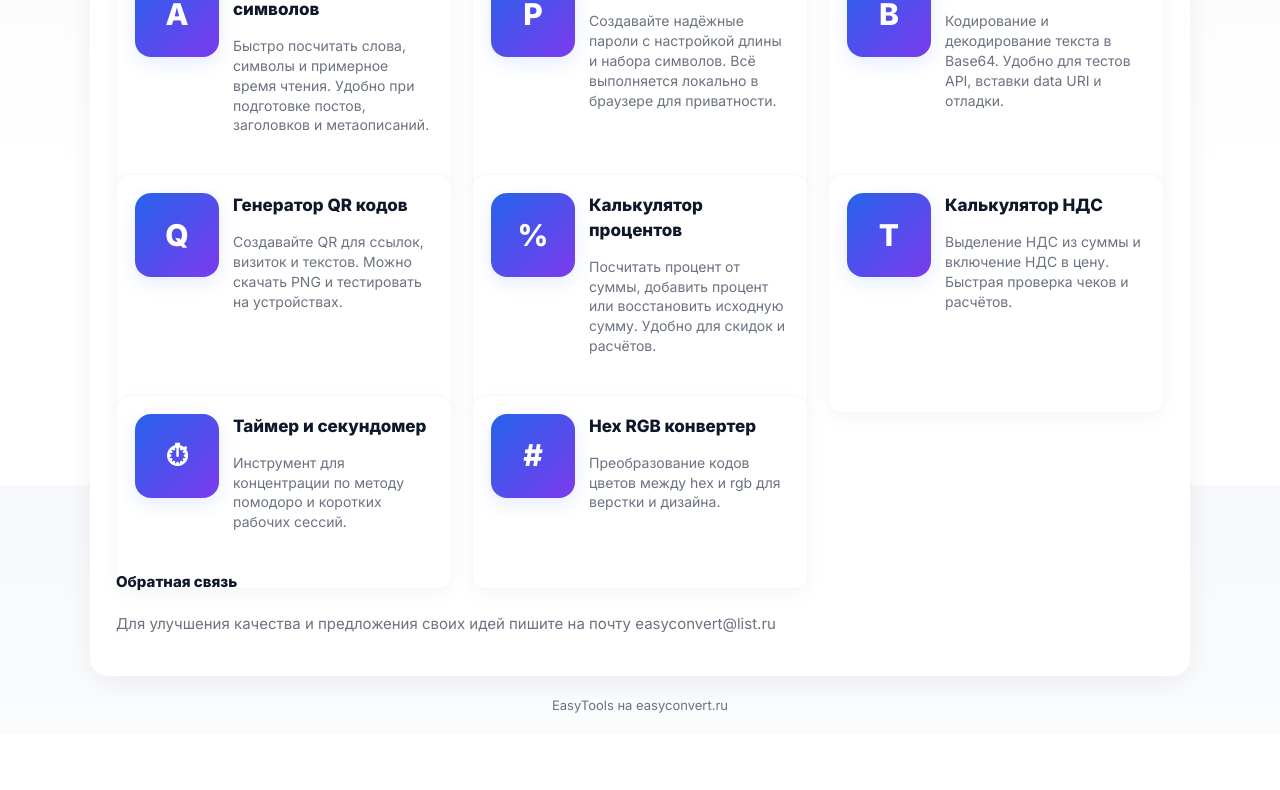
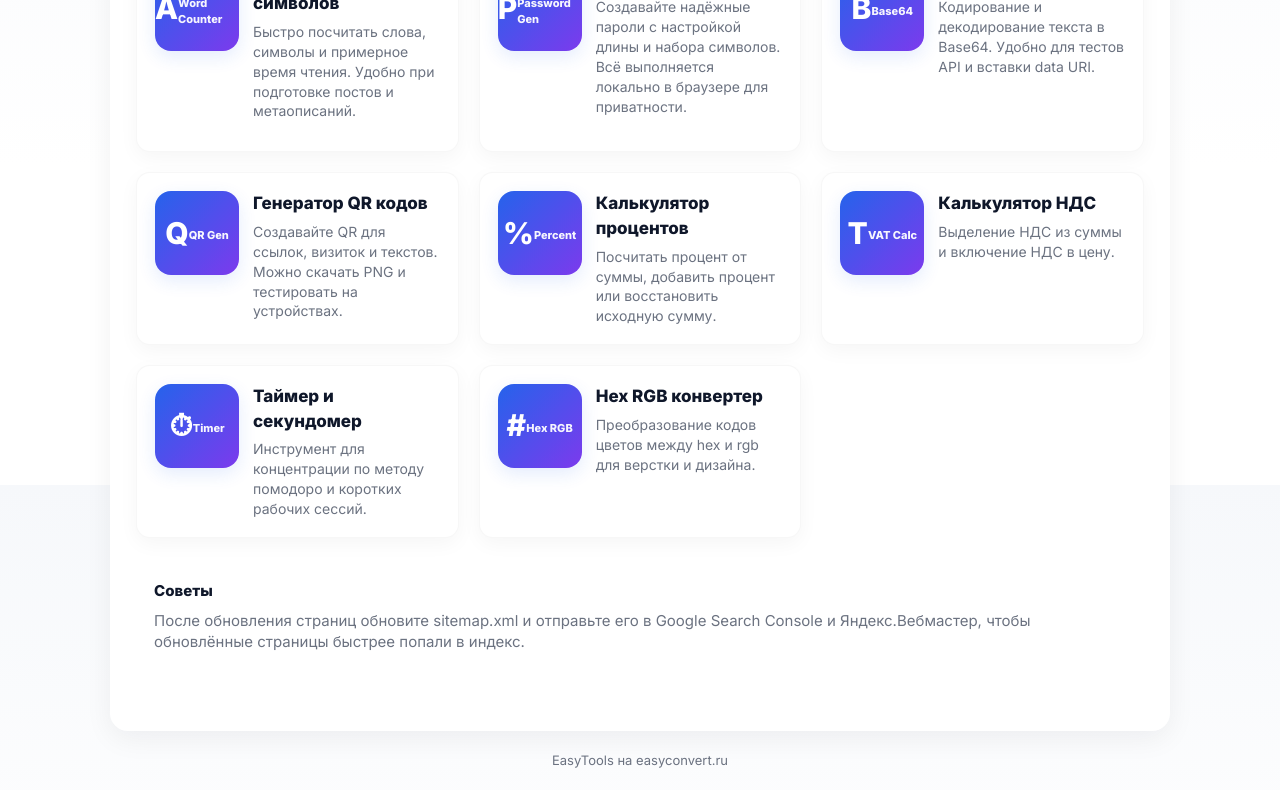
Before and after one commit to matvey18/easyconvert, a plain HTML site: page index.html in a window 1280 px wide. Shown: the part 315-1105 px from the top of the page. Before the commit the page ends 1049 px from the top, so only its background shows below. Drawn offline with Linux system fonts and the light colour scheme.

Commit message:
Update index.html

```diff
--- a/index.html
+++ b/index.html
@@ -4,17 +4,8 @@
   <meta charset="utf-8">
   <meta name="viewport" content="width=device-width,initial-scale=1">
   <title>EasyTools — набор быстрых онлайн утилит</title>
-  <meta name="description" content="EasyTools на easyconvert.ru. Генератор паролей, счётчик слов, конвертеры, QR генератор и другие утилиты. Работает в браузере без регистрации.">
-  <link rel="canonical" href="https://easyconvert.ru/">
-  <meta property="og:title" content="EasyTools — набор быстрых онлайн утилит">
-  <meta property="og:description" content="Генератор паролей, счётчик слов, QR генератор и другие онлайн утилиты на easyconvert.ru">
-  <meta property="og:url" content="https://easyconvert.ru/">
-  <meta property="og:type" content="website">
-  <meta name="twitter:card" content="summary">
-  <meta name="robots" content="index,follow">
-
+  <meta name="description" content="EasyTools на easyconvert.ru. Генератор паролей, счётчик слов, конвертеры, QR генератор и другие утилиты.">
   <link href="https://fonts.googleapis.com/css2?family=Inter:wght@400;600;800&display=swap" rel="stylesheet">
-
   <style>
     :root{
       --bg:#f6f8fb;
@@ -24,6 +15,7 @@
       --radius:14px;
       --shadow:0 8px 28px rgba(16,24,40,0.06);
     }
+    *{box-sizing:border-box}
     html,body{height:100%}
     body{
       margin:0;
@@ -38,104 +30,51 @@
     .wrap{max-width:1100px;margin:28px auto;padding:20px}
     header{display:flex;align-items:center;gap:16px;padding:18px;border-radius:16px;background:linear-gradient(90deg, rgba(37,99,235,0.06), rgba(124,58,237,0.02));box-shadow:var(--shadow)}
     .logo{
-      width:80px;
-      height:80px;
-      border-radius:16px;
+      width:80px;height:80px;border-radius:16px;
       background:linear-gradient(135deg,var(--accent),#7c3aed);
-      display:flex;
-      align-items:center;
-      justify-content:center;
-      color:white;
-      font-weight:800;
-      font-size:28px;
+      display:flex;align-items:center;justify-content:center;color:white;font-weight:800;font-size:28px;
       transform-origin:center;
-      animation:logo-pulse 2400ms ease-in-out infinite;
+      animation:logo-glow 2400ms ease-in-out infinite;
     }
-    @keyframes logo-pulse{
-      0%{transform:scale(1)}
-      50%{transform:scale(1.06)}
-      100%{transform:scale(1)}
+    @keyframes logo-glow{
+      0%{transform:scale(1); box-shadow:0 6px 18px rgba(37,99,235,0.12)}
+      50%{transform:scale(1.06); box-shadow:0 20px 60px rgba(37,99,235,0.18)}
+      100%{transform:scale(1); box-shadow:0 6px 18px rgba(37,99,235,0.12)}
     }
-    /* respect user reduced motion */
-    @media (prefers-reduced-motion: reduce){
-      .logo{animation:none}
-    }
+    @media (prefers-reduced-motion: reduce){ .logo{animation:none} }
+    .logo-sub{font-size:11px;opacity:0.95;margin-top:4px;display:block}
     h1{margin:0;font-size:22px}
     p.lead{margin:6px 0 0;color:var(--muted);max-width:820px}
-    main.card{background:var(--card);padding:26px;border-radius:18px;box-shadow:var(--shadow);margin-top:20px}
+    main.card{background:var(--card);padding:26px;border-radius:18px;box-shadow:var(--shadow);margin-top:20px;padding-bottom:60px;position:relative;z-index:1}
+    /* extra bottom space so hovering cards don't cover the following text */
     .tools-container{display:flex;justify-content:center}
-    .tools{
-      display:grid;
-      grid-template-columns:repeat(3,1fr);
-      gap:20px;
-      justify-content:center;
-      align-items:start;
-      align-content:start;
-      width:100%;
-      box-sizing:border-box;
-    }
-
-    /* make each card equal height and make whole card clickable */
+    .tools{display:grid;grid-template-columns:repeat(3,1fr);gap:20px;justify-content:center;align-items:start;align-content:start;width:100%}
     .tool-link{display:block;text-decoration:none;color:inherit;height:100%}
-    .tool-card{
-      background:#ffffff;
-      border-radius:14px;
-      padding:18px;
-      box-shadow:0 6px 20px rgba(2,6,23,0.04);
-      display:flex;
-      flex-direction:column;
-      gap:12px;
-      transition:transform .18s,box-shadow .18s,border-color .18s;
-      border:1px solid rgba(2,6,23,0.03);
-      height:100%;
-    }
+    .tool-card{background:#ffffff;border-radius:14px;padding:18px;box-shadow:0 6px 20px rgba(2,6,23,0.04);display:flex;flex-direction:column;gap:12px;transition:transform .18s,box-shadow .18s,border-color .18s;border:1px solid rgba(2,6,23,0.03);min-height:160px;position:relative;z-index:2}
     .tool-card:hover{transform:translateY(-6px);box-shadow:0 18px 40px rgba(2,6,23,0.08);border-color:rgba(37,99,235,0.12)}
-
-    /* align logo and title top, keep logos same baseline */
     .tool-head{display:flex;align-items:flex-start;gap:14px}
-    .dot{
-      width:84px;
-      height:84px;
-      border-radius:16px;
-      background:linear-gradient(135deg,var(--accent),#7c3aed);
-      display:flex;
-      align-items:center;
-      justify-content:center;
-      color:white;
-      font-weight:800;
-      font-size:30px;
-      flex:0 0 84px;
-      box-shadow:0 6px 18px rgba(37,99,235,0.12);
-    }
+    .dot{width:84px;height:84px;border-radius:16px;background:linear-gradient(135deg,var(--accent),#7c3aed);display:flex;align-items:center;justify-content:center;color:white;font-weight:800;font-size:30px;flex:0 0 84px;box-shadow:0 6px 18px rgba(37,99,235,0.12)}
+    .dot .sub{display:block;font-size:11px;margin-top:6px;opacity:0.95}
     .tool-name{font-weight:700;font-size:17px;margin-bottom:6px}
     .tool-desc{color:var(--muted);font-size:14px;line-height:1.42}
-    /* ensure footer meta removed, so content flows */
-    .tool-content{display:flex;flex-direction:column;gap:8px}
-
-    footer{margin-top:20px;color:var(--muted);font-size:13px;text-align:center}
-    @media(max-width:980px){
-      .tools{grid-template-columns:repeat(2,1fr)}
-      .dot{width:72px;height:72px;flex:0 0 72px;font-size:26px}
-    }
-    @media(max-width:640px){
-      header{flex-direction:column;align-items:flex-start}
-      .logo{width:64px;height:64px;border-radius:12px;font-size:22px}
-      .tools{grid-template-columns:1fr;gap:14px}
-      .dot{width:64px;height:64px;flex:0 0 64px;font-size:22px}
-    }
-
-    /* ensure equal card heights by making grid rows stretch */
+    .no-meta{margin-top:auto} /* removes bottom label area */
+    section.tips{position:relative;z-index:3;margin-top:24px;padding:18px;background:linear-gradient(180deg,rgba(255,255,255,0.6),rgba(255,255,255,0.9));border-radius:12px}
+    footer{margin-top:20px;color:var(--muted);font-size:13px;text-align:center;position:relative;z-index:3}
+    @media(max-width:980px){ .tools{grid-template-columns:repeat(2,1fr)} .dot{width:72px;height:72px;font-size:26px} }
+    @media(max-width:640px){ header{flex-direction:column;align-items:flex-start} .logo{width:64px;height:64px;font-size:22px} .tools{grid-template-columns:1fr} .dot{width:64px;height:64px;font-size:22px} }
+    /* ensure cards align equal heights */
     .tools > * { display:flex }
   </style>
 </head>
 <body>
   <div class="wrap">
     <header>
-      <div class="logo" aria-hidden="true">ET</div>
+      <div>
+        <div class="logo" aria-hidden="true">ET<span class="logo-sub">EasyTools</span></div>
+      </div>
       <div>
         <h1>EasyTools</h1>
-        <p class="lead">Практичные онлайн утилиты на easyconvert.ru. Быстро, просто, безплатно и без регистрации.</p>
-        <p class="lead"> Чтобы воспользоваться инструментом просто нажмите на карточку.</p>
+        <p class="lead">Практичные онлайн утилиты на easyconvert.ru. Быстро, просто, без регистрации. Нажмите на карточку инструмента, чтобы открыть нужную страницу.</p>
       </div>
     </header>
 
@@ -148,20 +87,21 @@
           <a class="tool-link" href="/schetchik_slov.html" title="Счётчик слов">
             <div class="tool-card" role="button" aria-label="Счётчик слов">
               <div class="tool-head">
-                <div class="dot">A</div>
-                <div class="tool-content">
+                <div class="dot">A<span class="sub">Word Counter</span></div>
+                <div>
                   <div class="tool-name">Счётчик слов и символов</div>
-                  <div class="tool-desc">Быстро посчитать слова, символы и примерное время чтения. Удобно при подготовке постов, заголовков и метаописаний.</div>
+                  <div class="tool-desc">Быстро посчитать слова, символы и примерное время чтения. Удобно при подготовке постов и метаописаний.</div>
                 </div>
               </div>
+              <div class="no-meta"></div>
             </div>
           </a>
 
           <a class="tool-link" href="/generator_paroley.html" title="Генератор паролей">
             <div class="tool-card" role="button" aria-label="Генератор паролей">
               <div class="tool-head">
-                <div class="dot">P</div>
-                <div class="tool-content">
+                <div class="dot">P<span class="sub">Password Gen</span></div>
+                <div>
                   <div class="tool-name">Генератор паролей</div>
                   <div class="tool-desc">Создавайте надёжные пароли с настройкой длины и набора символов. Всё выполняется локально в браузере для приватности.</div>
                 </div>
@@ -169,23 +109,23 @@
             </div>
           </a>
 
-          <a class="tool-link" href="/base64.html" title="Base64 кодирование">
+          <a class="tool-link" href="/base64.html" title="Base64">
             <div class="tool-card" role="button" aria-label="Base64">
               <div class="tool-head">
-                <div class="dot">B</div>
-                <div class="tool-content">
+                <div class="dot">B<span class="sub">Base64</span></div>
+                <div>
                   <div class="tool-name">Base64 кодирование</div>
-                  <div class="tool-desc">Кодирование и декодирование текста в Base64. Удобно для тестов API, вставки data URI и отладки.</div>
+                  <div class="tool-desc">Кодирование и декодирование текста в Base64. Удобно для тестов API и вставки data URI.</div>
                 </div>
               </div>
             </div>
           </a>
 
-          <a class="tool-link" href="/qr.html" title="Генератор QR кодов">
-            <div class="tool-card" role="button" aria-label="QR генератор">
+          <a class="tool-link" href="/qr.html" title="QR">
+            <div class="tool-card" role="button" aria-label="QR">
               <div class="tool-head">
-                <div class="dot">Q</div>
-                <div class="tool-content">
+                <div class="dot">Q<span class="sub">QR Gen</span></div>
+                <div>
                   <div class="tool-name">Генератор QR кодов</div>
                   <div class="tool-desc">Создавайте QR для ссылок, визиток и текстов. Можно скачать PNG и тестировать на устройствах.</div>
                 </div>
@@ -193,35 +133,35 @@
             </div>
           </a>
 
-          <a class="tool-link" href="/percent.html" title="Калькулятор процентов">
-            <div class="tool-card" role="button" aria-label="Калькулятор процентов">
+          <a class="tool-link" href="/percent.html" title="Percent">
+            <div class="tool-card" role="button" aria-label="Percent">
               <div class="tool-head">
-                <div class="dot">%</div>
-                <div class="tool-content">
+                <div class="dot">%<span class="sub">Percent</span></div>
+                <div>
                   <div class="tool-name">Калькулятор процентов</div>
-                  <div class="tool-desc">Посчитать процент от суммы, добавить процент или восстановить исходную сумму. Удобно для скидок и расчётов.</div>
+                  <div class="tool-desc">Посчитать процент от суммы, добавить процент или восстановить исходную сумму.</div>
                 </div>
               </div>
             </div>
           </a>
 
-          <a class="tool-link" href="/vat.html" title="Калькулятор НДС">
-            <div class="tool-card" role="button" aria-label="Калькулятор НДС">
+          <a class="tool-link" href="/vat.html" title="VAT">
+            <div class="tool-card" role="button" aria-label="VAT">
               <div class="tool-head">
-                <div class="dot">T</div>
-                <div class="tool-content">
+                <div class="dot">T<span class="sub">VAT Calc</span></div>
+                <div>
                   <div class="tool-name">Калькулятор НДС</div>
-                  <div class="tool-desc">Выделение НДС из суммы и включение НДС в цену. Быстрая проверка чеков и расчётов.</div>
+                  <div class="tool-desc">Выделение НДС из суммы и включение НДС в цену.</div>
                 </div>
               </div>
             </div>
           </a>
 
-          <a class="tool-link" href="/timer.html" title="Таймер">
-            <div class="tool-card" role="button" aria-label="Таймер">
+          <a class="tool-link" href="/timer.html" title="Timer">
+            <div class="tool-card" role="button" aria-label="Timer">
               <div class="tool-head">
-                <div class="dot">⏱</div>
-                <div class="tool-content">
+                <div class="dot">⏱<span class="sub">Timer</span></div>
+                <div>
                   <div class="tool-name">Таймер и секундомер</div>
                   <div class="tool-desc">Инструмент для концентрации по методу помодоро и коротких рабочих сессий.</div>
                 </div>
@@ -229,11 +169,11 @@
             </div>
           </a>
 
-          <a class="tool-link" href="/color.html" title="Hex RGB конвертер">
-            <div class="tool-card" role="button" aria-label="Hex RGB">
+          <a class="tool-link" href="/color.html" title="Color">
+            <div class="tool-card" role="button" aria-label="Color">
               <div class="tool-head">
-                <div class="dot">#</div>
-                <div class="tool-content">
+                <div class="dot">#<span class="sub">Hex RGB</span></div>
+                <div>
                   <div class="tool-name">Hex RGB конвертер</div>
                   <div class="tool-desc">Преобразование кодов цветов между hex и rgb для верстки и дизайна.</div>
                 </div>
@@ -244,10 +184,9 @@
         </div>
       </div>
 
-      <section style="margin-top:18px">
-        <h4> </h4>
-        <h4>Обратная связь</h4>
-        <p style="color:var(--muted)">Для улучшения качества и предложения своих идей пишите на почту easyconvert@list.ru </p>
+      <section class="tips">
+        <strong>Советы</strong>
+        <p style="color:var(--muted);margin:8px 0 0 0">После обновления страниц обновите sitemap.xml и отправьте его в Google Search Console и Яндекс.Вебмастер, чтобы обновлённые страницы быстрее попали в индекс.</p>
       </section>
     </main>
 
```
